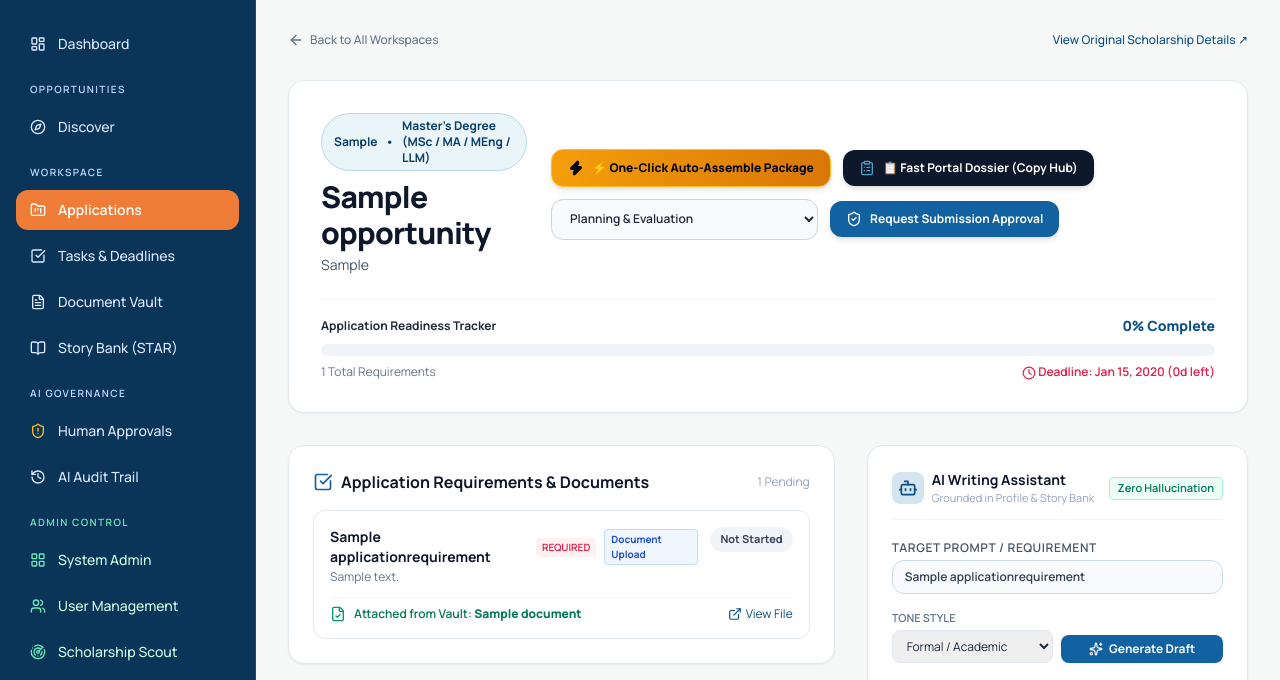
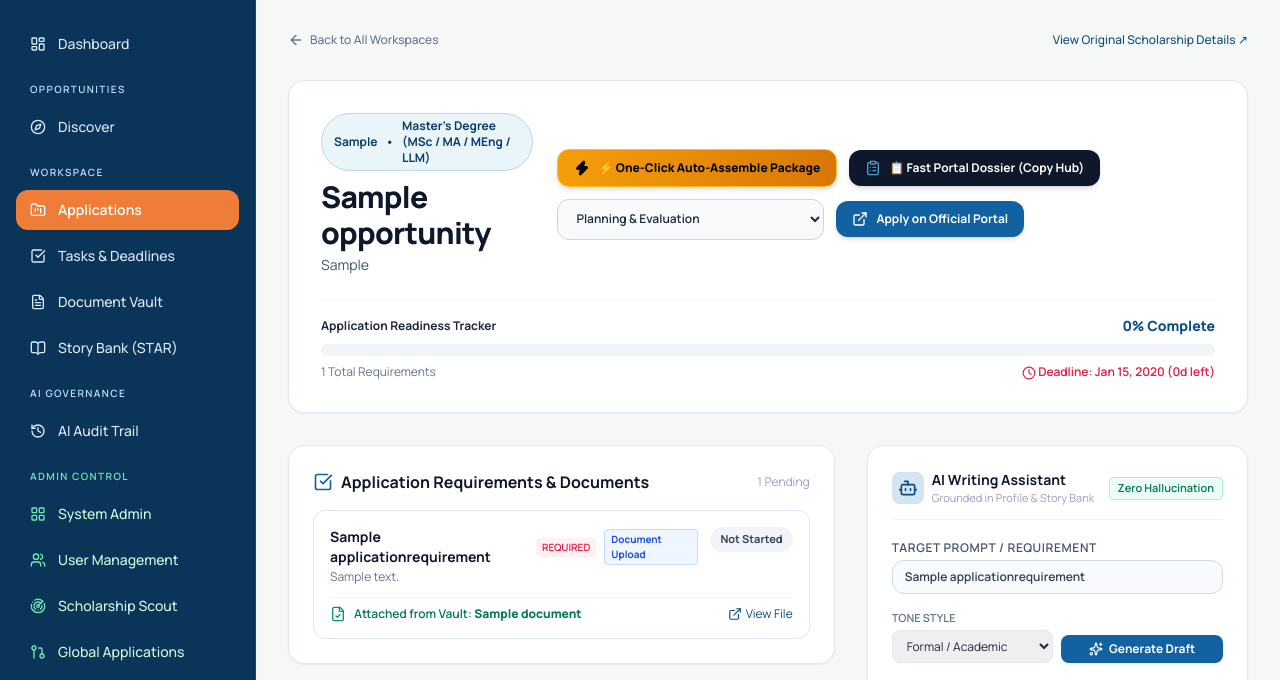
Before and after one commit to DamaMichaelYohanna/flii, a Django app: page /applications/1/ in a window 1280 px wide. Shown: the part 80-760 px from the top of the page. Run offline with Django 5.2, Linux system fonts and the light colour scheme; a user stored in the database is signed in; tables that the repository leaves empty hold one stand-in row (values such as "Sample post"); data that the repository does not hold is empty; some libraries are stand-ins or nearby versions.

Commit message:
Remove simulated human approval workflows, dummy submission requests, and mock actions

```diff
--- a/applications/views.py
+++ b/applications/views.py
@@ -120,16 +120,6 @@
                 messages.success(request, f"Attached '{doc.title}' to '{req.name}'.")
             return redirect('applications:detail', pk=application.id)
 
-        elif action == 'request_submission_approval':
-            agent = FliiAgent(user)
-            act = agent.request_user_approval(
-                action_type='submit_application',
-                title=f"Submit Application Package: {application.opportunity.title}",
-                description=f"AI has bundled your verified documents ({application.requirements.filter(status='complete').count()} ready) for transmission.",
-                payload={'application_id': application.id, 'opportunity': application.opportunity.title}
-            )
-            messages.info(request, f"Created Human Approval request #{act.id}. Review and confirm to proceed.")
-            return redirect('agent_hub:action_detail', pk=act.id)
 
     essay_requirements = [r for r in requirements if r.is_essay]
     first_essay_req = essay_requirements[0] if essay_requirements else requirements.first()
--- a/templates/applications/detail.html
+++ b/templates/applications/detail.html
@@ -50,14 +50,17 @@
                     </select>
                 </form>
 
-                <form method="POST">
-                    {% csrf_token %}
-                    <input type="hidden" name="action" value="request_submission_approval">
-                    <button type="submit" class="px-4 py-2.5 bg-teal-600 hover:bg-teal-700 text-white font-bold text-xs rounded-xl shadow-md transition-colors flex items-center justify-center gap-2">
-                        <i data-lucide="shield-check" class="w-4 h-4"></i>
-                        Request Submission Approval
-                    </button>
-                </form>
+                {% if application.opportunity.application_url %}
+                <a href="{{ application.opportunity.application_url }}" target="_blank" rel="noopener noreferrer" class="px-4 py-2.5 bg-teal-600 hover:bg-teal-700 text-white font-bold text-xs rounded-xl shadow-md transition-colors flex items-center justify-center gap-2">
+                    <i data-lucide="external-link" class="w-4 h-4"></i>
+                    Apply on Official Portal
+                </a>
+                {% elif application.opportunity.official_source_url %}
+                <a href="{{ application.opportunity.official_source_url }}" target="_blank" rel="noopener noreferrer" class="px-4 py-2.5 bg-teal-600 hover:bg-teal-700 text-white font-bold text-xs rounded-xl shadow-md transition-colors flex items-center justify-center gap-2">
+                    <i data-lucide="external-link" class="w-4 h-4"></i>
+                    Official Portal
+                </a>
+                {% endif %}
             </div>
         </div>
 
--- a/templates/base.html
+++ b/templates/base.html
@@ -158,16 +158,7 @@
                     </a>
 
                     <div class="pt-3 pb-1 px-3.5 text-[10px] font-semibold uppercase tracking-[.14em] text-blue-200">AI Governance</div>
-                    <a href="{% url 'agent_hub:action_list' %}" class="flex items-center justify-between px-3.5 py-2.5 rounded-xl text-sm font-medium transition-colors {% if request.resolver_match.url_name == 'action_list' %}bg-[#ef7d37] text-white font-semibold shadow-sm{% else %}text-blue-100 hover:bg-white/10 hover:text-white{% endif %}">
-                        <div class="flex items-center gap-3">
-                            <i data-lucide="shield-alert" class="w-4 h-4 text-amber-400"></i>
-                            Human Approvals
-                        </div>
-                        {% if pending_actions_count > 0 %}
-                        <span class="px-2 py-0.5 text-xs font-bold rounded-full bg-amber-500 text-slate-950">{{ pending_actions_count }}</span>
-                        {% endif %}
-                    </a>
-                    <a href="{% url 'agent_hub:audit_log' %}" class="flex items-center gap-3 px-3.5 py-2.5 rounded-xl text-sm font-medium transition-colors text-blue-100 hover:bg-white/10 hover:text-white">
+                    <a href="{% url 'agent_hub:audit_log' %}" class="flex items-center gap-3 px-3.5 py-2.5 rounded-xl text-sm font-medium transition-colors {% if request.resolver_match.url_name == 'audit_log' %}bg-[#ef7d37] text-white font-semibold shadow-sm{% else %}text-blue-100 hover:bg-white/10 hover:text-white{% endif %}">
                         <i data-lucide="history" class="w-4 h-4"></i>
                         AI Audit Trail
                     </a>
@@ -241,12 +232,6 @@
 
                 <!-- Top Right Actions -->
                 <div class="flex items-center gap-4">
-                    {% if pending_actions_count > 0 %}
-                    <a href="{% url 'agent_hub:action_list' %}" class="flex items-center gap-1.5 px-3 py-1.5 text-xs font-semibold rounded-lg bg-amber-50 text-amber-800 border border-amber-300 hover:bg-amber-100 transition-colors animate-pulse">
-                        <i data-lucide="shield-alert" class="w-3.5 h-3.5 text-amber-600"></i>
-                        <span>{{ pending_actions_count }} Action{{ pending_actions_count|pluralize }} Requiring Approval</span>
-                    </a>
-                    {% endif %}
 
                     <a href="{% url 'notifications:list' %}" class="relative p-2 rounded-lg text-slate-600 hover:bg-slate-100 transition-colors">
                         <i data-lucide="bell" class="w-5 h-5"></i>
--- a/templates/dashboard/admin_system.html
+++ b/templates/dashboard/admin_system.html
@@ -121,10 +121,10 @@
                 </div>
             </div>
             <div class="mt-2">
-                <p class="text-2xl font-black text-slate-900">{{ total_agent_actions }}</p>
+                <p class="text-2xl font-black text-slate-900">{{ total_audit_logs }}</p>
                 <div class="flex items-center justify-between mt-1 text-[11px]">
-                    <span class="text-amber-600 font-bold">{% if pending_agent_actions %}{{ pending_agent_actions }} Pending Approval{% else %}0 Pending{% endif %}</span>
-                    <span class="text-slate-400 font-medium">{{ total_audit_logs }} Logs</span>
+                    <span class="text-emerald-600 font-bold">Audited Events</span>
+                    <span class="text-slate-400 font-medium">Live Activity Stream</span>
                 </div>
             </div>
         </div>
```
Also changed, not shown: agent_hub/agent.py (+4 -11 lines), agent_hub/views.py (+2 -37 lines), templates/dashboard/index.html (+0 -26 lines).
